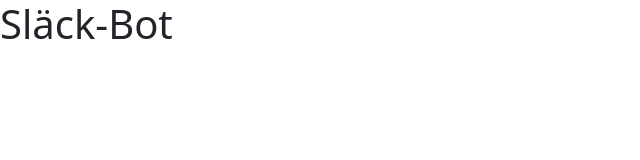
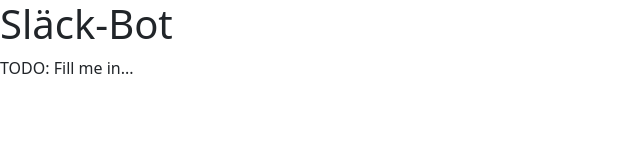
Before and after one commit to cstuder/slaeck-bot, a plain HTML site: page www/index.html in a window 1280 px wide. Shown: the whole page, without its empty margins (0-640 px from the left). Drawn offline with nearby package versions, Linux system fonts and the light colour scheme.

Commit message:
Docs: Aktualisiert

```diff
--- a/www/index.html
+++ b/www/index.html
@@ -17,5 +17,7 @@
   </head>
   <body>
     <h1>Släck-Bot</h1>
+
+    <p>TODO: Fill me in...</p>
   </body>
 </html>
```
Also changed, not shown: 2 other files.
